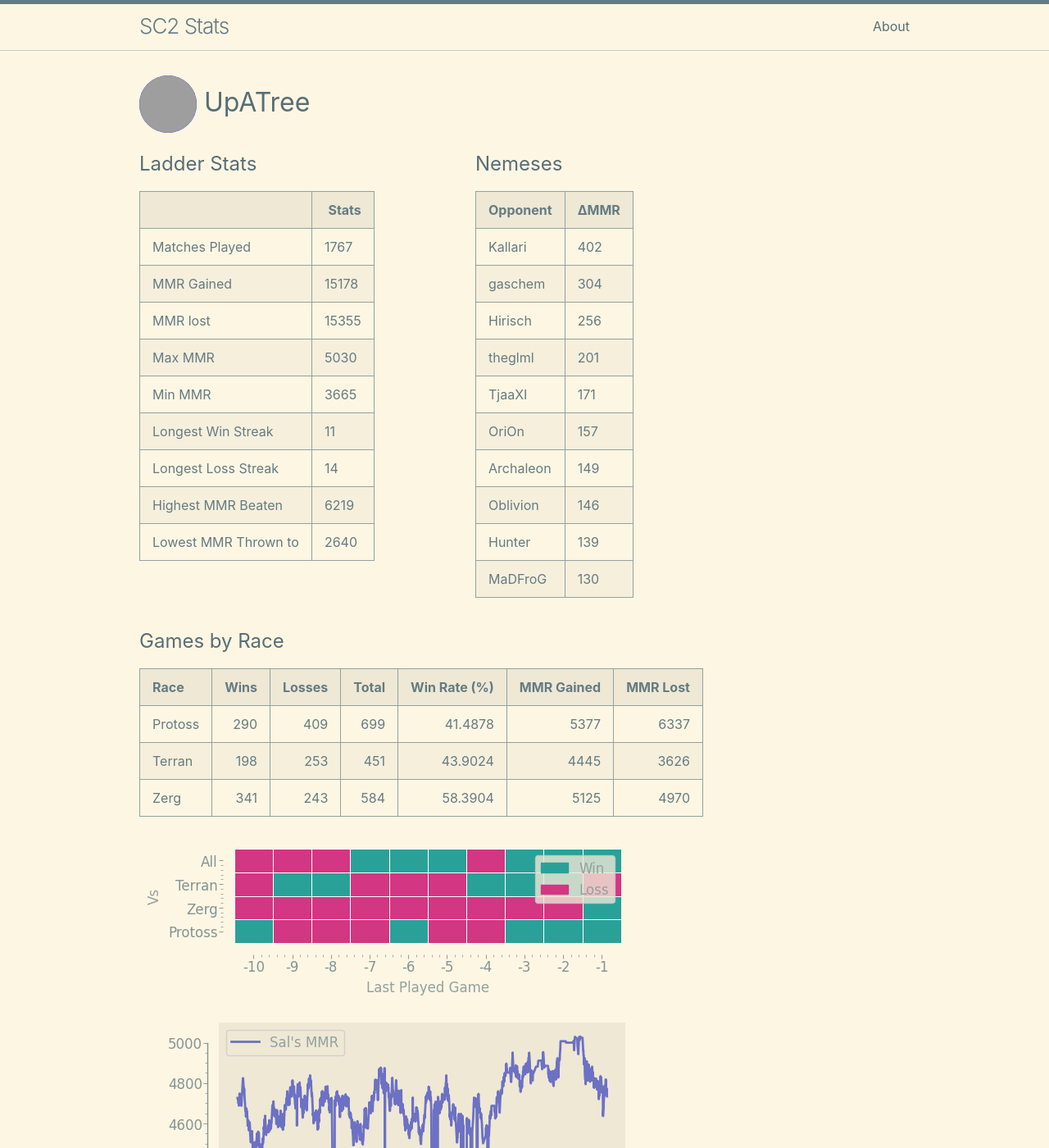
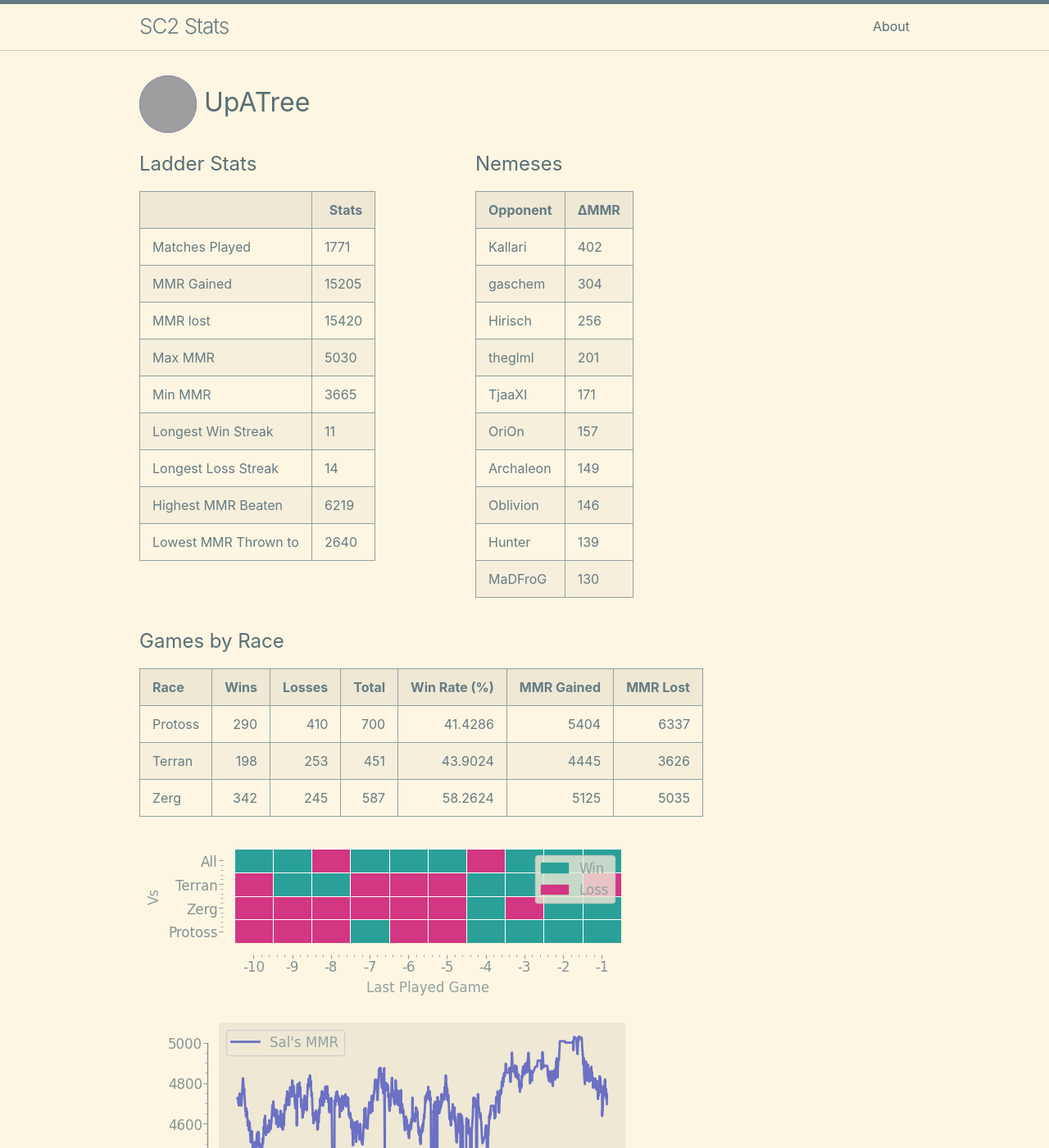
Before and after one commit to kylermurphy/UpATree, a Jekyll site: the page built from docs/index.md, in a window 1280 px wide and 1400 px high. Shown: the whole window at 82% size. Built offline with Jekyll 4.4.1, drawn with Linux system fonts in a browser that asks for light colours; grey boxes are pictures that could not be loaded.

Commit message:
running on push

```diff
--- a/docs/index.md
+++ b/docs/index.md
@@ -18,15 +18,15 @@ layout: home
   <tbody>
     <tr>
       <td>Matches Played</td>
-      <td>1767</td>
+      <td>1771</td>
     </tr>
     <tr>
       <td>MMR Gained</td>
-      <td>15178</td>
+      <td>15205</td>
     </tr>
     <tr>
       <td>MMR lost</td>
-      <td>15355</td>
+      <td>15420</td>
     </tr>
     <tr>
       <td>Max MMR</td>
@@ -114,9 +114,9 @@ layout: home
 
 | Race    |   Wins |   Losses |   Total |   Win Rate (%) |   MMR Gained |   MMR Lost |
 |:--------|-------:|---------:|--------:|---------------:|-------------:|-----------:|
-| Protoss |    290 |      409 |     699 |        41.4878 |         5377 |       6337 |
+| Protoss |    290 |      410 |     700 |        41.4286 |         5404 |       6337 |
 | Terran  |    198 |      253 |     451 |        43.9024 |         4445 |       3626 |
-| Zerg    |    341 |      243 |     584 |        58.3904 |         5125 |       4970 |
+| Zerg    |    342 |      245 |     587 |        58.2624 |         5125 |       5035 |
 
 ![Games by Race](./assets/gm_hist.png)
 
--- a/log.txt
+++ b/log.txt
@@ -835,3 +835,4 @@ Writing a log file 2025-04-04 17:37:13.
 Writing a log file 2025-04-04 17:49:40.
 Writing a log file 2025-04-04 18:31:26.
 Writing a log file 2025-04-04 18:51:31.
+Writing a log file 2025-04-04 19:19:09.
```
Also changed, not shown: docs/assets/MMR.png, docs/assets/daily.png, docs/assets/gm_hist.png, docs/assets/r_wrt.png, 1 other file.
